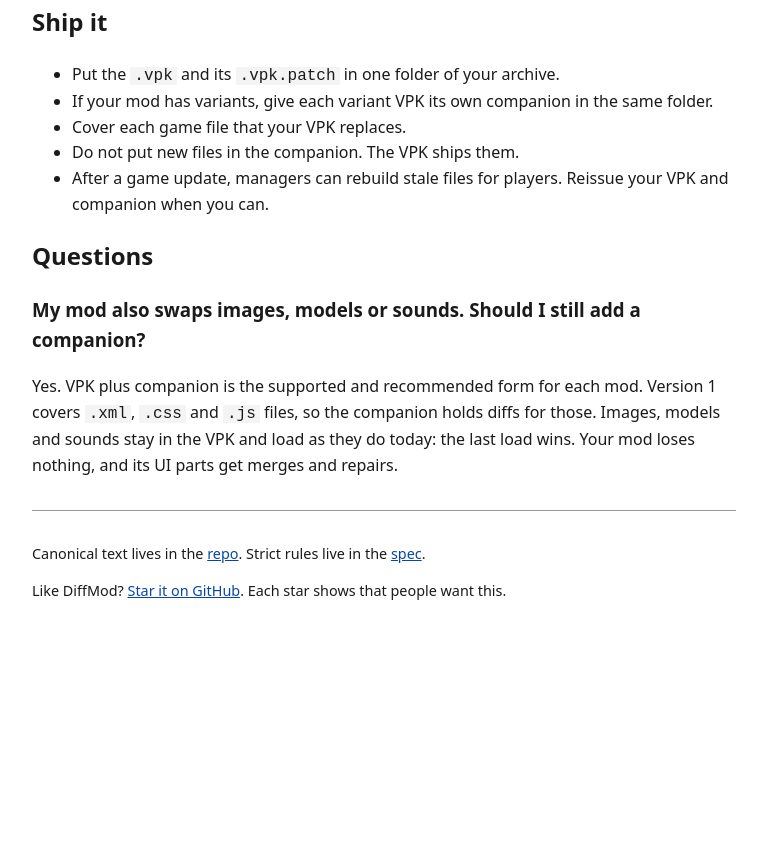
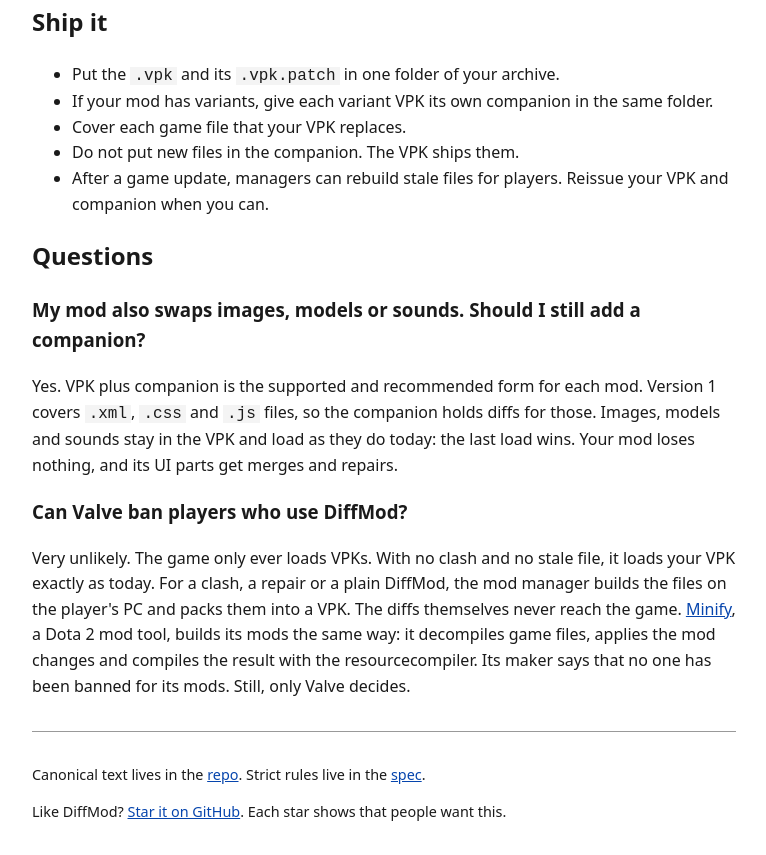
Before and after one commit to diffmod/diffmod-spec, a plain HTML site: page site/mod-makers/index.html in a window 1280 px wide. Shown: the part 2266-3121 px from the top of the page, without its empty margins (256-1022 px from the left). Before the commit the page ends 2900 px from the top, so only its background shows below. Drawn offline with Linux system fonts and the light colour scheme.

Commit message:
site: Valve ban question in player and mod maker FAQs
Assisted-by: Claude Code (claude-opus-5-5)

```diff
--- a/site/mod-makers/index.html
+++ b/site/mod-makers/index.html
@@ -115,6 +115,8 @@ Source2Viewer-CLI -i mymod/pak50_dir.vpk -d -o b -f "$F"
 <h2>Questions</h2>
 <h3>My mod also swaps images, models or sounds. Should I still add a companion?</h3>
 <p>Yes. VPK plus companion is the supported and recommended form for each mod. Version 1 covers <code>.xml</code>, <code>.css</code> and <code>.js</code> files, so the companion holds diffs for those. Images, models and sounds stay in the VPK and load as they do today: the last load wins. Your mod loses nothing, and its UI parts get merges and repairs.</p>
+<h3>Can Valve ban players who use DiffMod?</h3>
+<p>Very unlikely. The game only ever loads VPKs. With no clash and no stale file, it loads your VPK exactly as today. For a clash, a repair or a plain DiffMod, the mod manager builds the files on the player's PC and packs them into a VPK. The diffs themselves never reach the game. <a href="https://github.com/robbyz512/dota2-minify">Minify</a>, a Dota 2 mod tool, builds its mods the same way: it decompiles game files, applies the mod changes and compiles the result with the resourcecompiler. Its maker says that no one has been banned for its mods. Still, only Valve decides.</p>
 </section>
 </main>
 <footer>
```
Also changed, not shown: site/users/index.html (+2 -0 lines).
